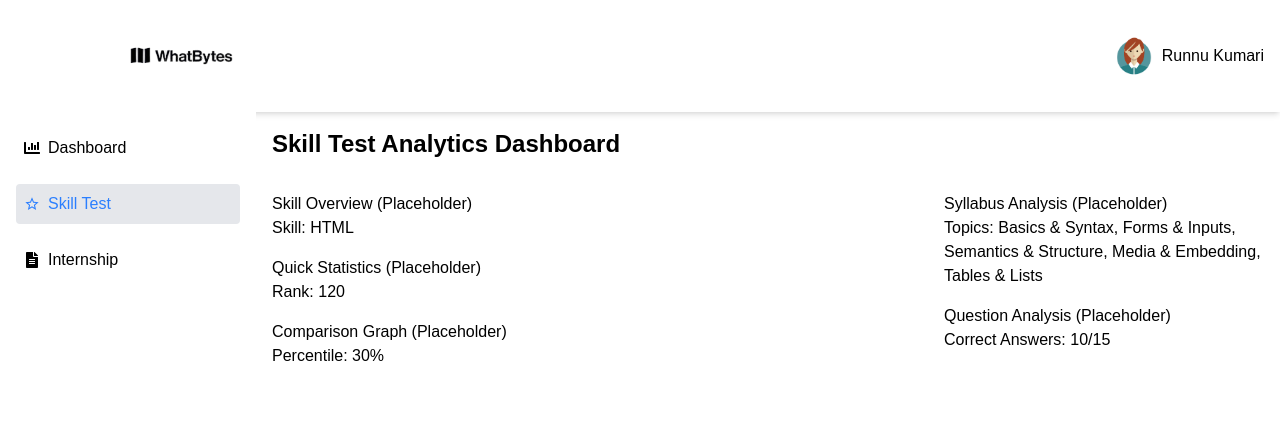
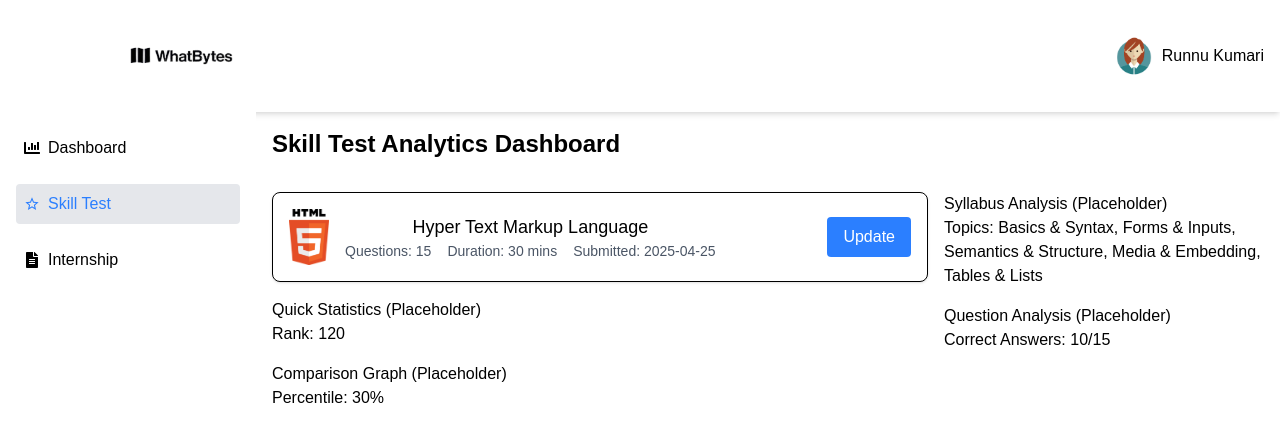
Before and after one commit to Runnu-Kumari28/Next.js-skill-test-analytics-dashboard, a Next.js app in the folder skill-analytics-dashboard/: page /skill-test in a window 1280 px wide. Shown: the top 442 px of the page. Built offline with nearby package versions, Linux system fonts and the light colour scheme.

Commit message:
Create SkillOverview component with update modal

```diff
--- a/skill-analytics-dashboard/src/components/SkillOverview.js
+++ b/skill-analytics-dashboard/src/components/SkillOverview.js
@@ -1,10 +1,126 @@
+"use client";
+
+import Image from 'next/image';
+import { useState, useContext } from 'react';
+import { SkillContext } from '../context/SkillContext';
+
 const SkillOverview = ({ skill }) => {
-    return (
-      <div>
-        <h3>Skill Overview (Placeholder)</h3>
-        <p>Skill: {skill.name}</p>
-      </div>
-    );
+  const { skills, setSkills } = useContext(SkillContext);
+  const [isModalOpen, setIsModalOpen] = useState(false);
+  const [formData, setFormData] = useState({
+    rank: skill.rank,
+    percentile: skill.percentile,
+    correctAnswers: skill.correctAnswers,
+  });
+
+  const handleInputChange = (e) => {
+    const { name, value } = e.target;
+    setFormData({ ...formData, [name]: parseInt(value) });
   };
 
-  export default SkillOverview;
+  const handleSave = () => {
+    const updatedSkills = skills.map((s) =>
+      s.id === skill.id ? { ...s, ...formData } : s
+    );
+    setSkills(updatedSkills);
+    setIsModalOpen(false);
+  };
+
+  return (
+    <div className="p-4 border rounded-lg shadow-sm bg-white">
+      <div className="flex items-center justify-between">
+        <div className="flex items-center gap-4">
+          <Image
+            src={skill.icon}
+            alt={`${skill.name} Icon`}
+            width={40}
+            height={40}
+            className="object-contain"
+          />
+          <div className="flex-1 md:text-center">
+            <h3 className="text-lg font-medium">Hyper Text Markup Language</h3>
+            <div className="flex gap-4 text-sm text-gray-600 md:justify-center">
+              <span>Questions: {skill.totalQuestions}</span>
+              <span>Duration: {skill.duration}</span>
+              <span>Submitted: {skill.submittedDate}</span>
+            </div>
+          </div>
+        </div>
+        <button
+          onClick={() => setIsModalOpen(true)}
+          className="px-4 py-2 bg-blue-500 text-white rounded hover:bg-blue-600"
+        >
+          Update
+        </button>
+      </div>
+
+      {isModalOpen && (
+        <div className="fixed inset-0 bg-gray-900 bg-opacity-20 flex items-center justify-center">
+          <div className="bg-white p-6 rounded-lg shadow-lg w-96">
+            <div className="flex justify-between items-center mb-4">
+              <h3 className="text-lg font-medium">Update Scores</h3>
+              <Image
+                src={skill.icon}
+                alt={`${skill.name} Icon`}
+                width={30}
+                height={30}
+                className="object-contain"
+              />
+            </div>
+            <div className="space-y-4">
+              <div>
+                <label className="block text-sm font-medium">Update Your Rank</label>
+                <input
+                  type="number"
+                  name="rank"
+                  value={formData.rank}
+                  onChange={handleInputChange}
+                  className="w-full p-2 border rounded"
+                />
+              </div>
+              <div>
+                <label className="block text-sm font-medium">Update Your Percentile</label>
+                <input
+                  type="number"
+                  name="percentile"
+                  value={formData.percentile}
+                  onChange={handleInputChange}
+                  className="w-full p-2 border rounded"
+                />
+              </div>
+              <div>
+                <label className="block text-sm font-medium">
+                  Update Your Current Score (out of {skill.totalQuestions})
+                </label>
+                <input
+                  type="number"
+                  name="correctAnswers"
+                  value={formData.correctAnswers}
+                  onChange={handleInputChange}
+                  max={skill.totalQuestions}
+                  className="w-full p-2 border rounded"
+                />
+              </div>
+            </div>
+            <div className="flex justify-end gap-2 mt-4">
+              <button
+                onClick={() => setIsModalOpen(false)}
+                className="px-4 py-2 bg-gray-300 rounded hover:bg-gray-400"
+              >
+                Cancel
+              </button>
+              <button
+                onClick={handleSave}
+                className="px-4 py-2 bg-blue-500 text-white rounded hover:bg-blue-600"
+              >
+                Save
+              </button>
+            </div>
+          </div>
+        </div>
+      )}
+    </div>
+  );
+};
+
+export default SkillOverview;
--- a/skill-analytics-dashboard/src/data/skillData.js
+++ b/skill-analytics-dashboard/src/data/skillData.js
@@ -2,7 +2,7 @@ export const skillData = [
   {
     id: 1,
     name: 'HTML',
-    icon: '/html-icon.png',
+    icon: '/HTML-icon.png',
     totalQuestions: 15,
     duration: '30 mins',
     submittedDate: '2025-04-25',
```
Also changed, not shown: skill-analytics-dashboard/public/HTML-icon.png (added).
